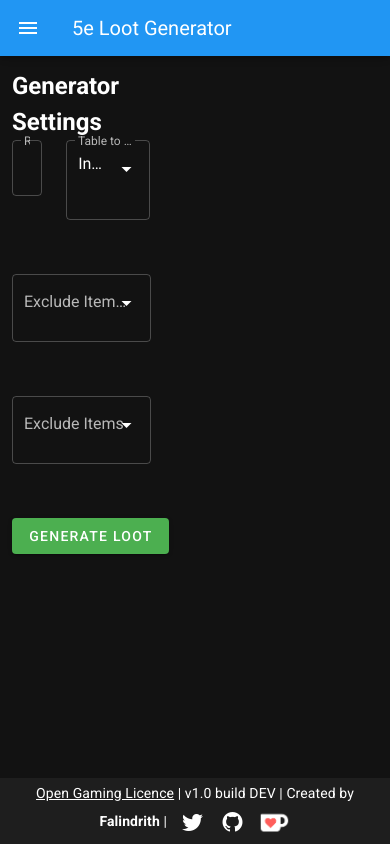
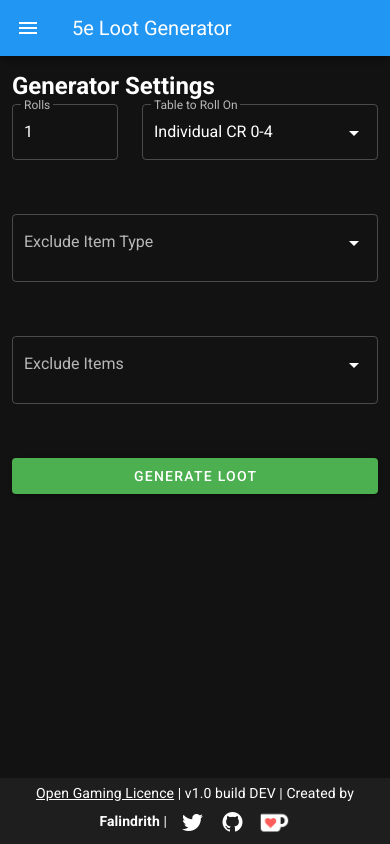
Before and after one commit to ebshimizu/5e-loot-gen, a Vue app: page /#/ in a window 390 px wide. Built offline with nearby package versions, Linux system fonts and the light colour scheme.

Commit message:
mobile changes

```diff
--- a/src/views/Generator.vue
+++ b/src/views/Generator.vue
@@ -1,6 +1,6 @@
 <template>
   <v-row>
-    <v-col cols="5">
+    <v-col cols="12" sm="5">
       <h2>Generator Settings</h2>
       <v-row>
         <v-col cols="4">
@@ -49,7 +49,7 @@
         </v-col>
       </v-row>
     </v-col>
-    <v-col cols="7">
+    <v-col cols="12" sm="7">
       <v-row>
         <loot-card
           v-for="item in $store.state.history"
--- a/src/views/ItemTableList.vue
+++ b/src/views/ItemTableList.vue
@@ -1,6 +1,6 @@
 <template>
   <v-row>
-    <v-col cols="4">
+    <v-col cols="12" sm="4">
       <h2>Item Table List</h2>
       <v-btn block color="primary" class="mb-2" @click.stop="showNewDialog"
         >Add Item Table</v-btn
@@ -71,7 +71,7 @@
         </template>
       </v-data-table>
     </v-col>
-    <v-col cols="8">
+    <v-col cols="12" sm="8">
       <router-view></router-view>
     </v-col>
     <v-dialog v-model="deleteDialog" max-width="350">
--- a/src/views/LootTableList.vue
+++ b/src/views/LootTableList.vue
@@ -1,6 +1,6 @@
 <template>
   <v-row>
-    <v-col cols="4">
+    <v-col cols="12" sm="4">
       <h2>Loot Table List</h2>
       <v-btn block color="primary" class="mb-2" @click.stop="showNewDialog"
         >Add Loot Table</v-btn
@@ -71,7 +71,7 @@
         </template>
       </v-data-table>
     </v-col>
-    <v-col cols="8">
+    <v-col cols="12" sm="8">
       <router-view></router-view>
     </v-col>
     <v-dialog v-model="deleteDialog" max-width="350">
```
Also changed, not shown: 1 other file (tests, documents, lock files or other folders).
